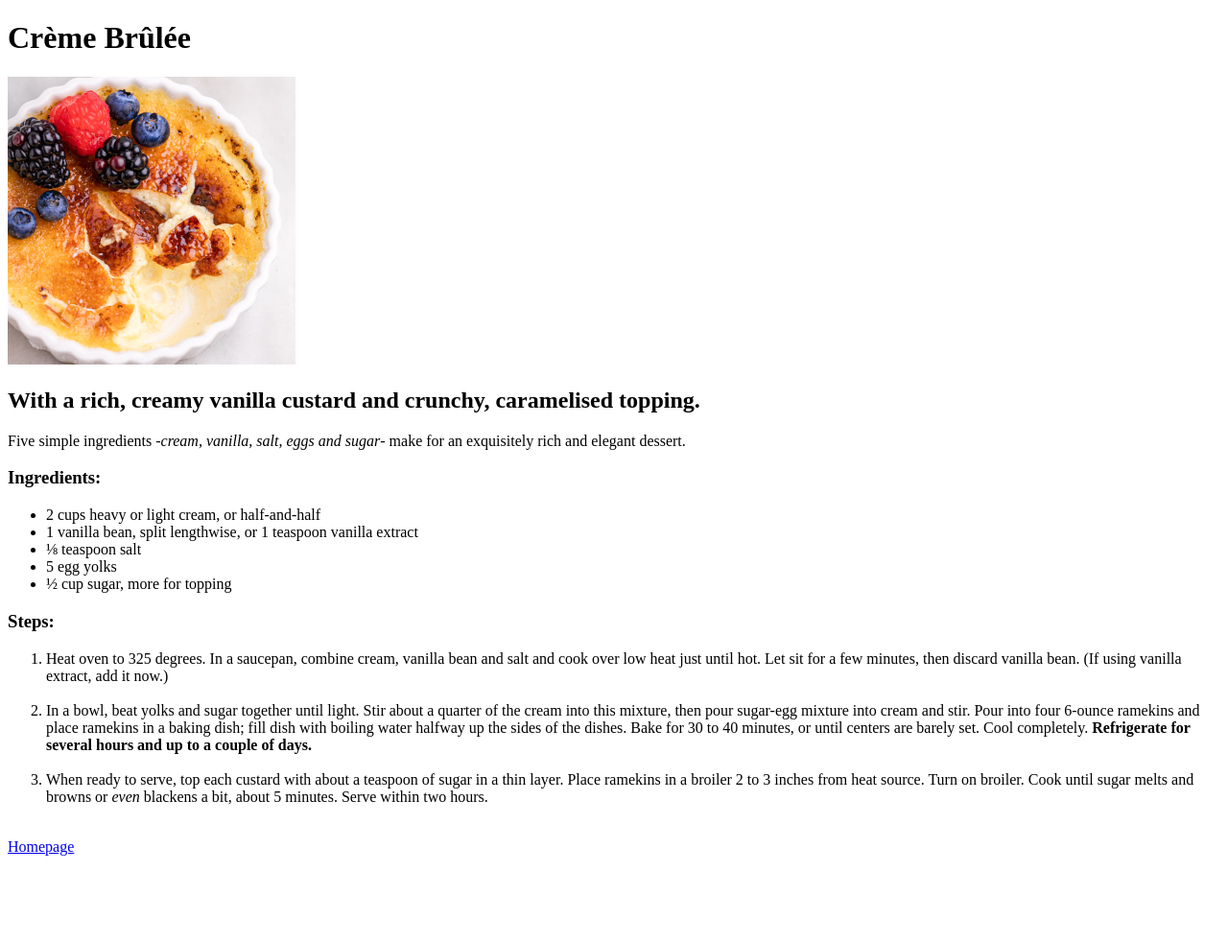
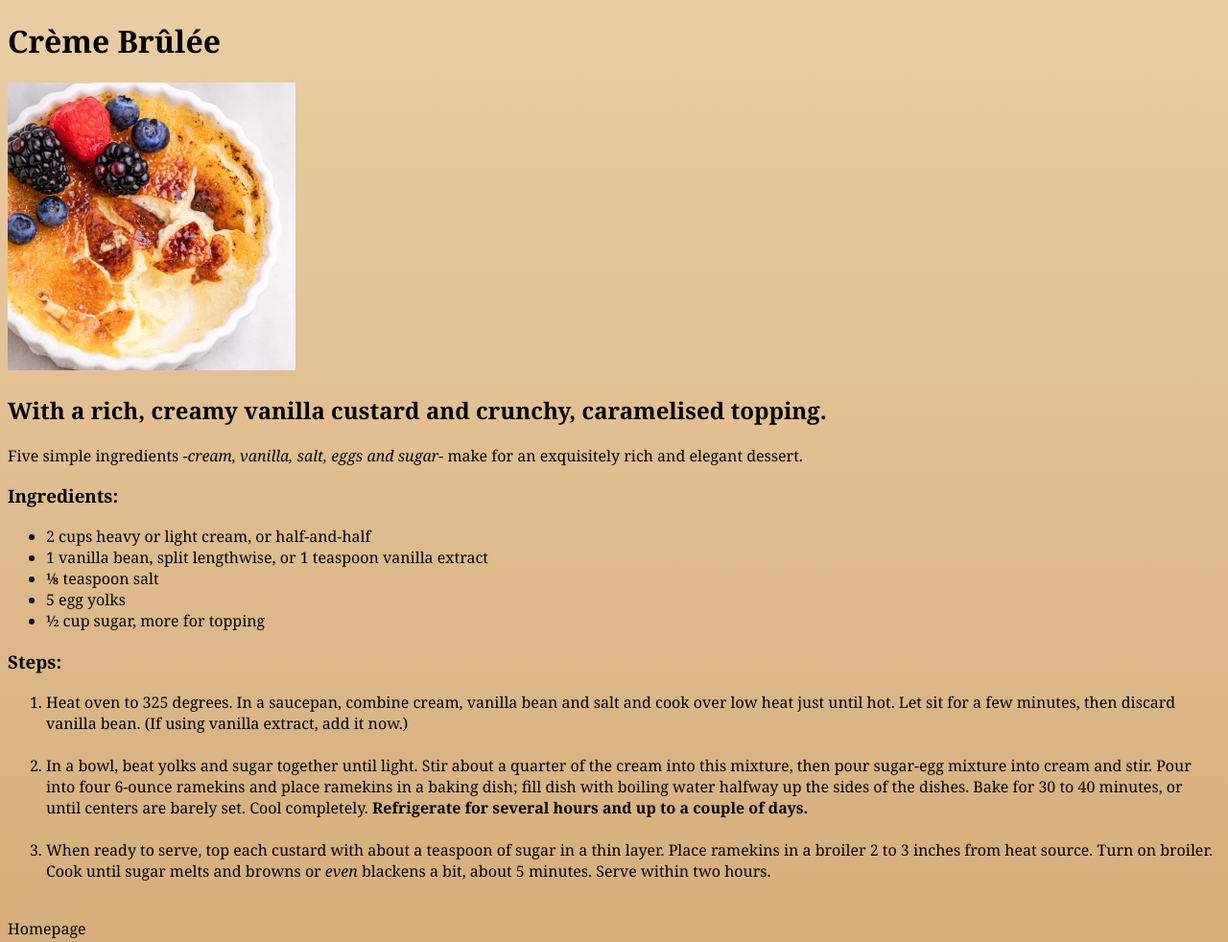
Before and after one commit to jonathancazares/odin-recipes, a plain HTML site: page recipes/creme_brulee.html in a window 1280 px wide. Shown: the whole page at 96% size. Before the commit the page ends 900 px from the top, so only its background shows below. Drawn offline with Linux system fonts and the light colour scheme.

Commit message:
Add class and id names
Add class and id names inside creme_brulee.html to match styles.css

```diff
--- a/recipes/creme_brulee.html
+++ b/recipes/creme_brulee.html
@@ -3,11 +3,13 @@
     <head>
         <meta charset="UTF-8">
         <title>Crème Brûlée Recipe</title>
+        <link rel="stylesheet" href="../styles.css"
     </head>
     <body>
-        <h1 lang="fr">Crème Brûlée</h1>
-        <img src="../images/creme_brulee.jpg" alt="Vanilla Crème Brûlée" width="300">
-        <h2>With a rich, creamy vanilla custard and crunchy, caramelised topping.</h2>
+        <h1 class="main title">Crème Brûlée</h1>
+        <img class="image" src="../images/creme_brulee.jpg" alt="Vanilla Crème Brûlée" width="300">
+        <h2 class="main subtitle">With a rich, creamy vanilla custard and crunchy, caramelised topping.</h2>
+        <div class="recipe-container">
             <p>Five simple ingredients -<em>cream, vanilla, salt, eggs and sugar</em>- make for an exquisitely rich and elegant dessert.</p>
             <h3>Ingredients:</h3>
             <ul>
@@ -24,5 +26,6 @@
                 <li>When ready to serve, top each custard with about a teaspoon of sugar in a thin layer. Place ramekins in a broiler 2 to 3 inches from heat source. Turn on broiler. Cook until sugar melts and browns or <em>even</em> blackens a bit, about 5 minutes. Serve within two hours.</li><br>
             </ol>
             <a href="../index.html">Homepage</a>
+        </div>
     </body>
 </html>
```
Lines whose indentation alone changed are shown as unchanged.
